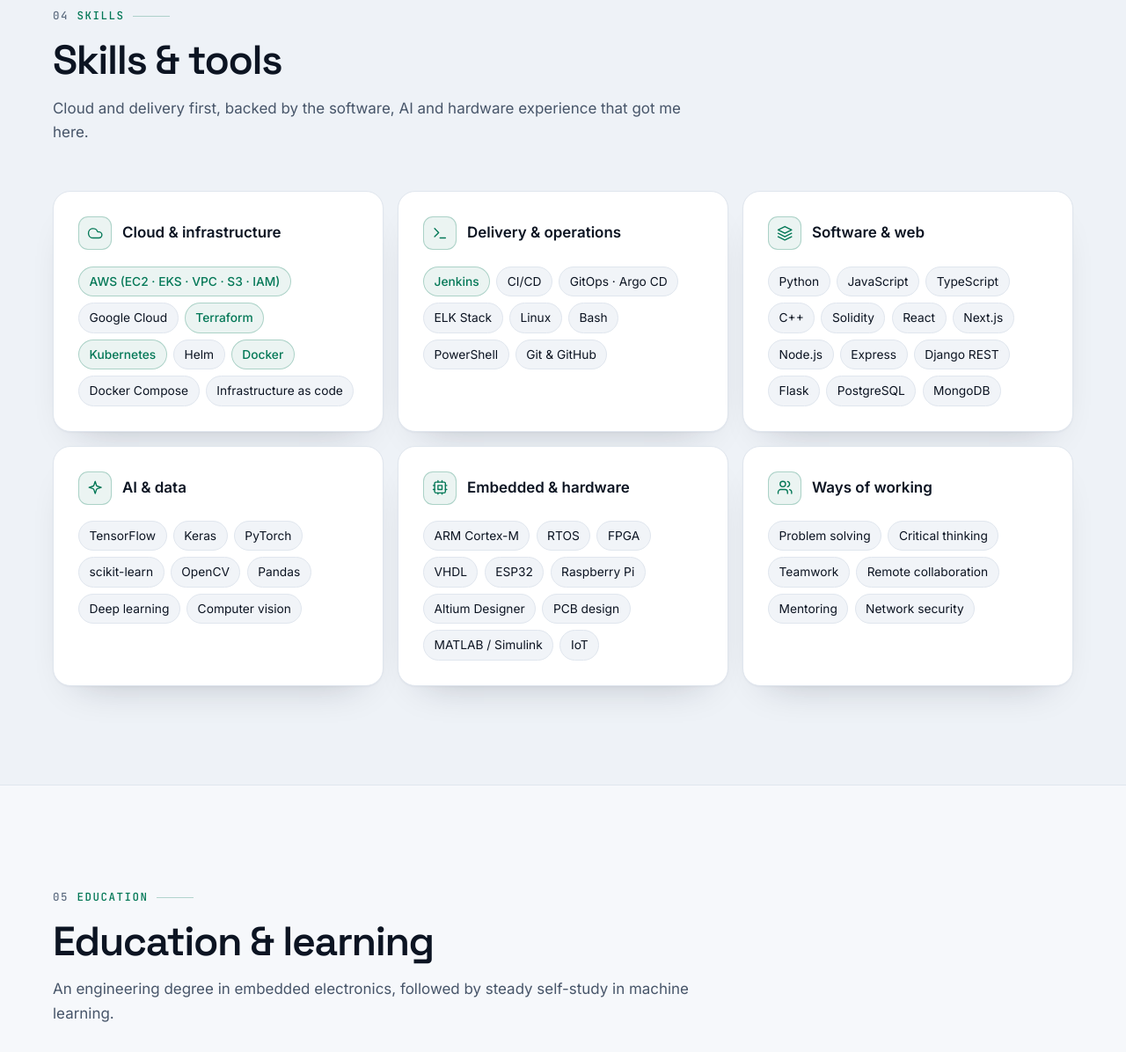
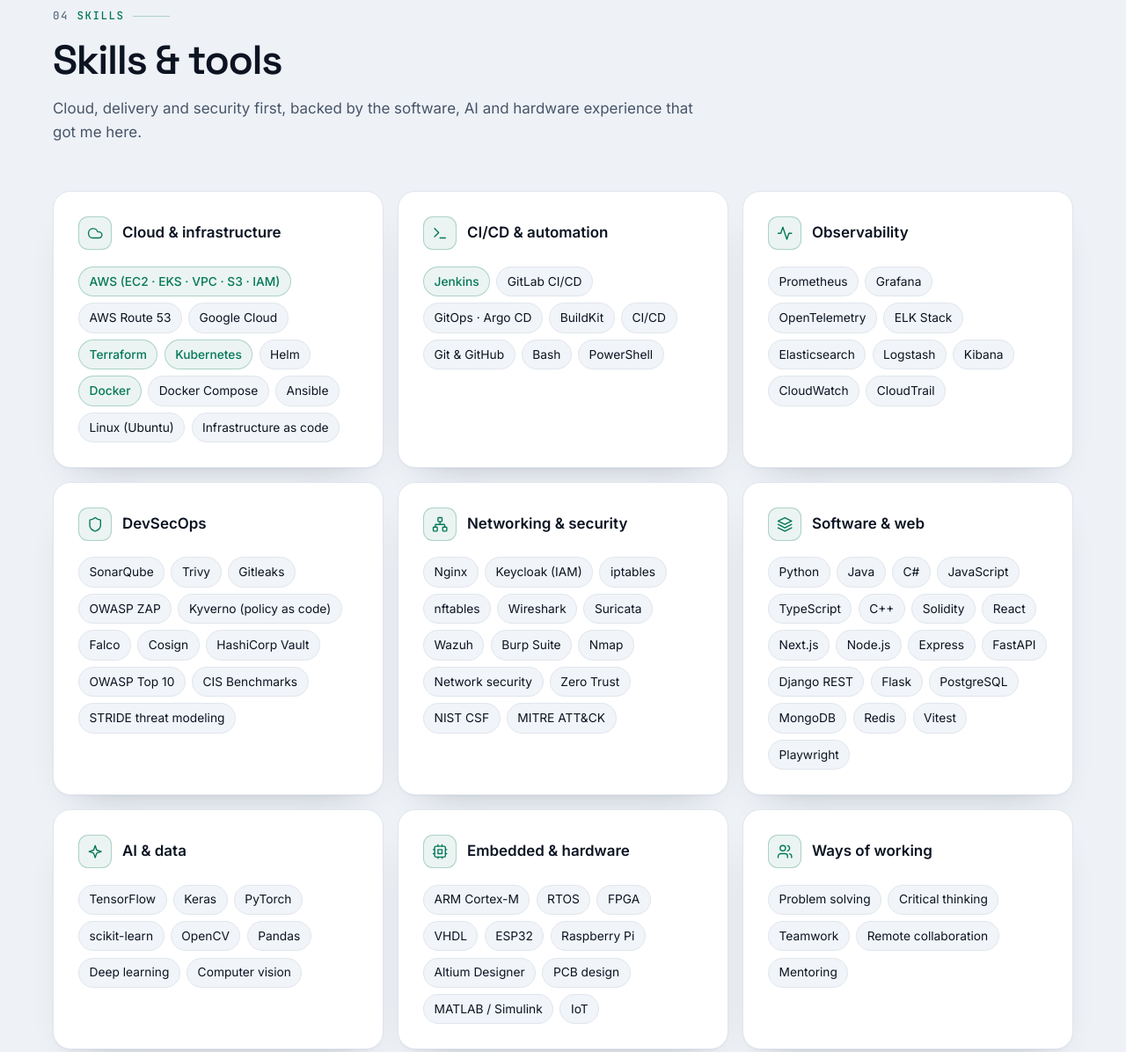
Before and after one commit to HamzaBett/HamzaBett.github.io, a plain HTML site: page index.html in a window 1280 px wide. Shown: the part 6757-7953 px from the top of the page at 88% size. Drawn offline with Linux system fonts and the light colour scheme.

Commit message:
Add DevSecOps, observability and networking skills

```diff
--- a/index.html
+++ b/index.html
@@ -9,15 +9,14 @@
   <meta name="theme-color" content="#0a0e14">
   <meta name="color-scheme" content="dark light">
 
-  <!-- Social previews (LinkedIn, X, Slack…).
-       Once the site is online, replace "assets/og-image.png" with the full address,
-       e.g. https://your-domain/assets/og-image.png, and add:
-       <link rel="canonical" href="https://your-domain/">  -->
+  <!-- Social previews (LinkedIn, X, Slack…). og:image must be a full URL. -->
+  <link rel="canonical" href="https://hamzabett.github.io/">
+  <meta property="og:url" content="https://hamzabett.github.io/">
   <meta property="og:type" content="profile">
   <meta property="og:site_name" content="Hamza Bettahar">
   <meta property="og:title" content="Hamza Bettahar — DevOps &amp; Cloud Engineer">
   <meta property="og:description" content="AWS · Kubernetes · Terraform · CI/CD. Electronics and embedded systems engineer turned DevOps engineer, based in Oran, Algeria.">
-  <meta property="og:image" content="assets/og-image.png">
+  <meta property="og:image" content="https://hamzabett.github.io/assets/og-image.png">
   <meta property="og:image:width" content="1200">
   <meta property="og:image:height" content="630">
   <meta property="og:image:alt" content="Hamza Bettahar — DevOps &amp; Cloud Engineer">
@@ -58,7 +57,7 @@
     "address": { "@type": "PostalAddress", "addressLocality": "Oran", "addressCountry": "DZ" },
     "email": "mailto:bett.hamza.enst@gmail.com",
     "knowsLanguage": ["ar", "fr", "en", "de", "zh"],
-    "knowsAbout": ["DevOps", "Amazon Web Services", "Kubernetes", "Terraform", "CI/CD", "Docker", "Jenkins", "Helm", "ELK Stack", "Embedded systems", "Machine learning"],
+    "knowsAbout": ["DevOps", "DevSecOps", "Amazon Web Services", "Kubernetes", "Terraform", "Ansible", "CI/CD", "GitLab CI/CD", "Jenkins", "Argo CD", "Docker", "Helm", "HashiCorp Vault", "Prometheus", "Grafana", "OpenTelemetry", "ELK Stack", "Embedded systems", "Machine learning"],
     "sameAs": ["https://www.linkedin.com/in/bettahar-hamza-b626831b4/", "https://github.com/HamzaBett"]
   }
   </script>
@@ -91,6 +90,7 @@
     <symbol id="i-server" viewBox="0 0 24 24"><rect x="2" y="2" width="20" height="8" rx="2"/><rect x="2" y="14" width="20" height="8" rx="2"/><path d="M6 6h.01M6 18h.01"/></symbol>
     <symbol id="i-activity" viewBox="0 0 24 24"><path d="M22 12h-4l-3 9L9 3l-3 9H2"/></symbol>
     <symbol id="i-shield" viewBox="0 0 24 24"><path d="M20 13c0 5-3.5 7.5-7.66 8.95a1 1 0 0 1-.67-.01C7.5 20.5 4 18 4 13V6a1 1 0 0 1 1-1c2 0 4.5-1.2 6.24-2.72a1.17 1.17 0 0 1 1.52 0C14.51 3.81 17 5 19 5a1 1 0 0 1 1 1Z"/></symbol>
+    <symbol id="i-network" viewBox="0 0 24 24"><rect x="16" y="16" width="6" height="6" rx="1"/><rect x="2" y="16" width="6" height="6" rx="1"/><rect x="9" y="2" width="6" height="6" rx="1"/><path d="M5 16v-3a1 1 0 0 1 1-1h12a1 1 0 0 1 1 1v3"/><path d="M12 12V8"/></symbol>
     <symbol id="i-bell" viewBox="0 0 24 24"><path d="M6 8a6 6 0 0 1 12 0c0 7 3 9 3 9H3s3-2 3-9"/><path d="M10.3 21a1.94 1.94 0 0 0 3.4 0"/></symbol>
     <symbol id="i-bot" viewBox="0 0 24 24"><path d="M12 8V4H8"/><rect x="4" y="8" width="16" height="12" rx="2"/><path d="M2 14h2M20 14h2M15 13v2M9 13v2"/></symbol>
     <symbol id="i-chip" viewBox="0 0 24 24"><path d="M18 12h2M4 12h2M12 4v2M12 18v2"/><rect x="6" y="6" width="12" height="12" rx="2"/><path d="M10 10h4v4h-4z"/></symbol>
@@ -634,26 +634,44 @@
         <div class="section-head reveal">
           <p class="eyebrow"><span class="num">04</span>Skills</p>
           <h2 class="section-title" id="skills-title">Skills &amp; tools</h2>
-          <p class="section-intro">Cloud and delivery first, backed by the software, AI and hardware experience that got me here.</p>
+          <p class="section-intro">Cloud, delivery and security first, backed by the software, AI and hardware experience that got me here.</p>
         </div>
 
         <ul class="skills-grid">
           <li class="card skill-group reveal">
             <h3><span class="sg-icon"><svg class="icon" aria-hidden="true"><use href="#i-cloud"/></svg></span>Cloud &amp; infrastructure</h3>
             <ul class="chips">
-              <li class="core">AWS (EC2 · EKS · VPC · S3 · IAM)</li><li>Google Cloud</li><li class="core">Terraform</li><li class="core">Kubernetes</li><li>Helm</li><li class="core">Docker</li><li>Docker Compose</li><li>Infrastructure as code</li>
+              <li class="core">AWS (EC2 · EKS · VPC · S3 · IAM)</li><li>AWS Route 53</li><li>Google Cloud</li><li class="core">Terraform</li><li class="core">Kubernetes</li><li>Helm</li><li class="core">Docker</li><li>Docker Compose</li><li>Ansible</li><li>Linux (Ubuntu)</li><li>Infrastructure as code</li>
             </ul>
           </li>
           <li class="card skill-group reveal">
-            <h3><span class="sg-icon"><svg class="icon" aria-hidden="true"><use href="#i-terminal"/></svg></span>Delivery &amp; operations</h3>
+            <h3><span class="sg-icon"><svg class="icon" aria-hidden="true"><use href="#i-terminal"/></svg></span>CI/CD &amp; automation</h3>
             <ul class="chips">
-              <li class="core">Jenkins</li><li>CI/CD</li><li>GitOps · Argo CD</li><li>ELK Stack</li><li>Linux</li><li>Bash</li><li>PowerShell</li><li>Git &amp; GitHub</li>
+              <li class="core">Jenkins</li><li>GitLab CI/CD</li><li>GitOps · Argo CD</li><li>BuildKit</li><li>CI/CD</li><li>Git &amp; GitHub</li><li>Bash</li><li>PowerShell</li>
+            </ul>
+          </li>
+          <li class="card skill-group reveal">
+            <h3><span class="sg-icon"><svg class="icon" aria-hidden="true"><use href="#i-activity"/></svg></span>Observability</h3>
+            <ul class="chips">
+              <li>Prometheus</li><li>Grafana</li><li>OpenTelemetry</li><li>ELK Stack</li><li>Elasticsearch</li><li>Logstash</li><li>Kibana</li><li>CloudWatch</li><li>CloudTrail</li>
+            </ul>
+          </li>
+          <li class="card skill-group reveal">
+            <h3><span class="sg-icon"><svg class="icon" aria-hidden="true"><use href="#i-shield"/></svg></span>DevSecOps</h3>
+            <ul class="chips">
+              <li>SonarQube</li><li>Trivy</li><li>Gitleaks</li><li>OWASP ZAP</li><li>Kyverno (policy as code)</li><li>Falco</li><li>Cosign</li><li>HashiCorp Vault</li><li>OWASP Top 10</li><li>CIS Benchmarks</li><li>STRIDE threat modeling</li>
+            </ul>
+          </li>
+          <li class="card skill-group reveal">
+            <h3><span class="sg-icon"><svg class="icon" aria-hidden="true"><use href="#i-network"/></svg></span>Networking &amp; security</h3>
+            <ul class="chips">
+              <li>Nginx</li><li>Keycloak (IAM)</li><li>iptables</li><li>nftables</li><li>Wireshark</li><li>Suricata</li><li>Wazuh</li><li>Burp Suite</li><li>Nmap</li><li>Network security</li><li>Zero Trust</li><li>NIST CSF</li><li>MITRE ATT&amp;CK</li>
             </ul>
           </li>
           <li class="card skill-group reveal">
             <h3><span class="sg-icon"><svg class="icon" aria-hidden="true"><use href="#i-layers"/></svg></span>Software &amp; web</h3>
             <ul class="chips">
-              <li>Python</li><li>JavaScript</li><li>TypeScript</li><li>C++</li><li>Solidity</li><li>React</li><li>Next.js</li><li>Node.js</li><li>Express</li><li>Django REST</li><li>Flask</li><li>PostgreSQL</li><li>MongoDB</li>
+              <li>Python</li><li>Java</li><li>C#</li><li>JavaScript</li><li>TypeScript</li><li>C++</li><li>Solidity</li><li>React</li><li>Next.js</li><li>Node.js</li><li>Express</li><li>FastAPI</li><li>Django REST</li><li>Flask</li><li>PostgreSQL</li><li>MongoDB</li><li>Redis</li><li>Vitest</li><li>Playwright</li>
             </ul>
           </li>
           <li class="card skill-group reveal">
@@ -671,7 +689,7 @@
           <li class="card skill-group reveal">
             <h3><span class="sg-icon"><svg class="icon" aria-hidden="true"><use href="#i-users"/></svg></span>Ways of working</h3>
             <ul class="chips">
-              <li>Problem solving</li><li>Critical thinking</li><li>Teamwork</li><li>Remote collaboration</li><li>Mentoring</li><li>Network security</li>
+              <li>Problem solving</li><li>Critical thinking</li><li>Teamwork</li><li>Remote collaboration</li><li>Mentoring</li>
             </ul>
           </li>
         </ul>
```
